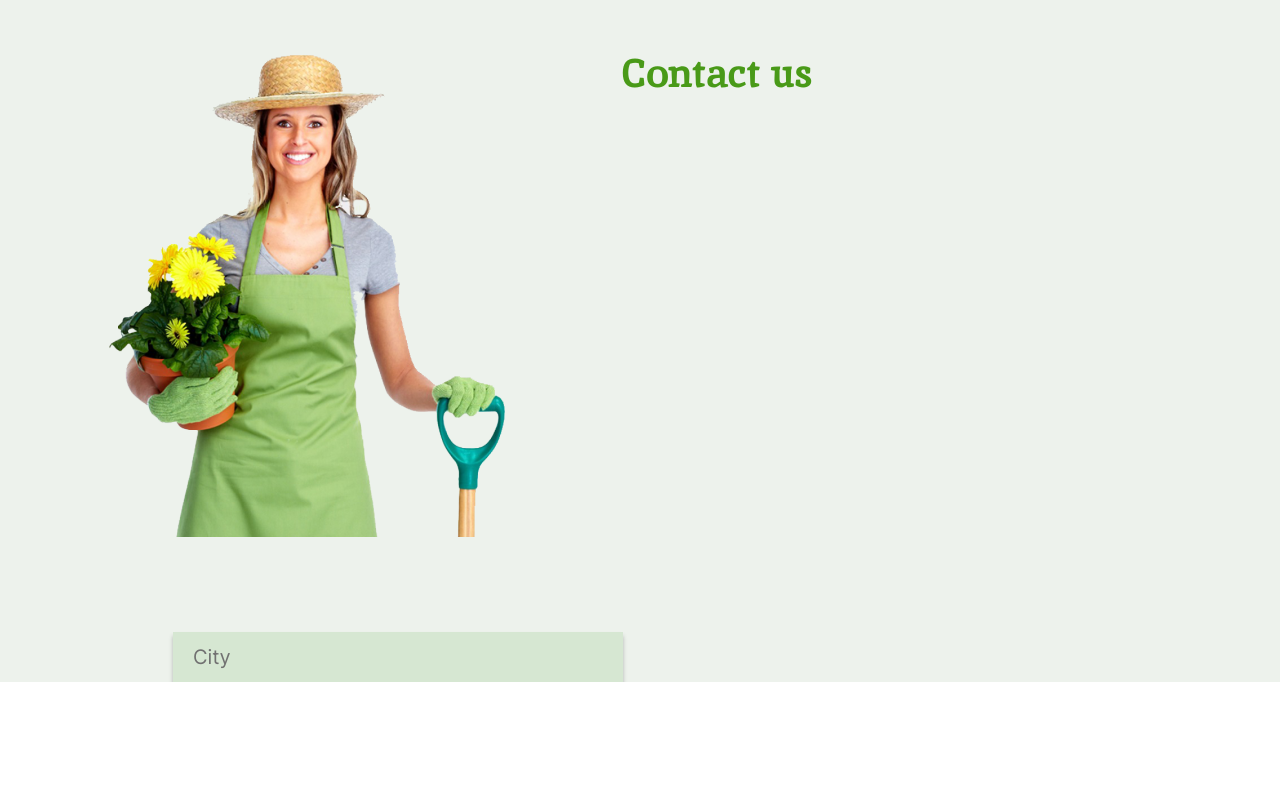
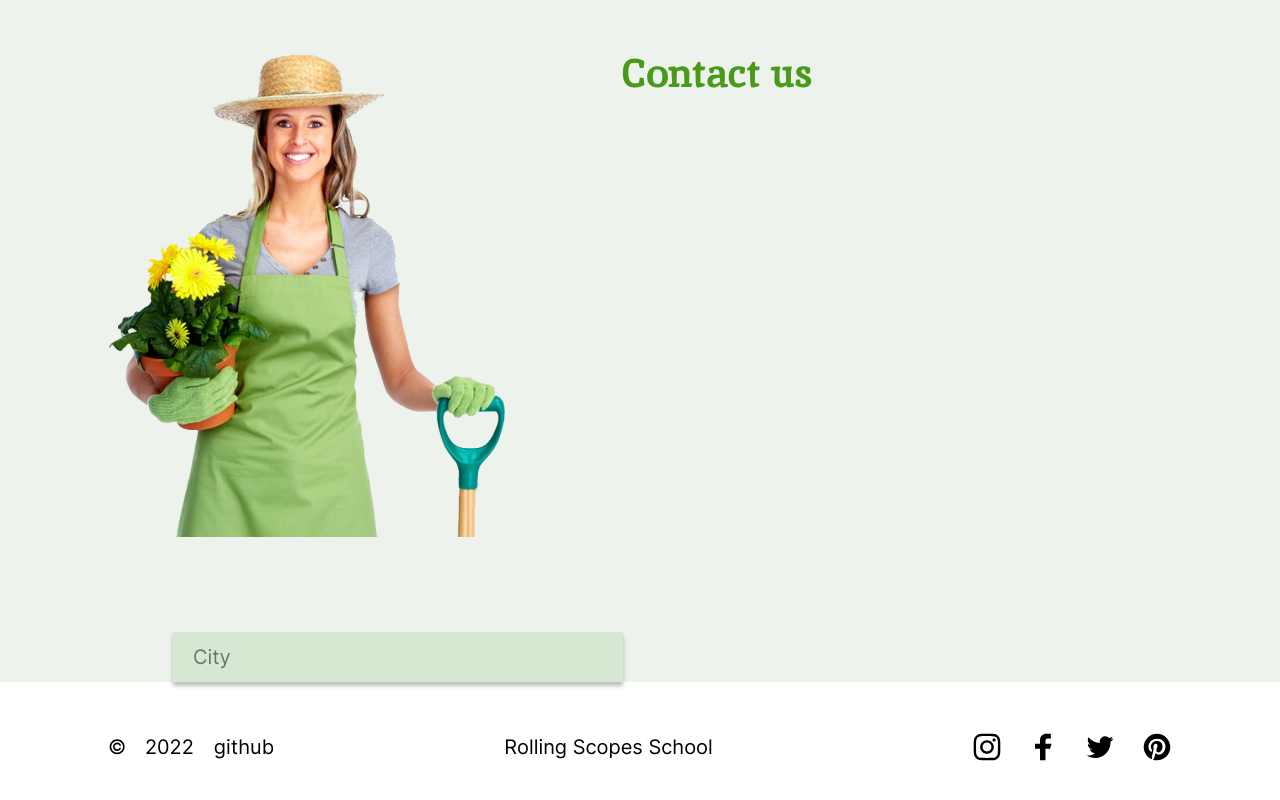
Before and after one commit to Artems549/practice, a plain HTML site: page plants/index.html in a window 1280 px wide. Shown: the part 3928-4728 px from the top of the page. Before the commit the page ends 4610 px from the top, so only its background shows below. Drawn offline with Linux system fonts and the light colour scheme.

Commit message:
feat: add footer

```diff
--- a/plants/css/style.css
+++ b/plants/css/style.css
@@ -436,3 +436,75 @@ html {
 }
 
 /* Contact style end */
+
+/* Footer style start */
+
+.footer__top {
+    display: flex;
+    flex-wrap: wrap;
+    justify-content: space-between;
+    align-items: center;
+    margin: 40px 109px 40px 109px;
+
+}
+.footer__left {
+    display: flex;
+    flex-wrap: wrap;
+    align-items: center;
+}
+.footer__left-item {
+    margin-right: 20px;
+    align-items: center;
+}
+.footer__left-item {
+    font-family: 'Inter';
+    font-style: normal;
+    font-weight: 400;
+    font-size: 20px;
+    line-height: 50px;
+    color: #000000;
+    text-decoration: none;
+}
+.footer__left-item-link {
+    font-family: 'Inter';
+    font-style: normal;
+    font-weight: 400;
+    font-size: 20px;
+    line-height: 50px;
+    color: #000000;
+    text-decoration: none;
+    transition: 0.2s linear;
+}
+.footer__left-item-link:hover, .footer__left-item-link:active, .footer__left-item-link:focus {
+    opacity: 0.7;
+}
+.footer__rs {
+    font-family: 'Inter';
+    font-style: normal;
+    font-weight: 400;
+    font-size: 20px;
+    line-height: 50px;
+    color: #000000;
+    text-decoration: none;
+    transition: 0.2s linear;
+}
+.footer__rs:hover, .footer__rs:active, .footer__rs:focus {
+    opacity: 0.7;
+}
+.footer-right {
+    display: flex;
+    flex-wrap: wrap;
+    align-items: center;
+}
+.footer__icon.p {
+    margin-left: 25px;
+}
+.footer__icon {
+    margin-left: 30px;
+    transition: 0.2s linear;
+}
+.footer__icon:hover, .footer__icon.active, .footer__icon:focus {
+    opacity: 0.7
+}
+
+/* Footer style end */
--- a/plants/index.html
+++ b/plants/index.html
@@ -202,5 +202,25 @@
         </section>
     </main>
 
+    <footer class="footer">
+        <div class="wrapper">
+            <div class="footer__top">
+                <div class="footer__left">
+                    <img class="footer__left-item" src="img/©.svg" alt="©.svg">
+                    <p class="footer__left-item footer__left-item-year">2022</p>
+                    <a  class="footer__left-item-link" href="#!"><p>github</p></a>
+                </div>
+                <div class="footer__center">
+                    <a class="footer__rs" href="#!"><p >Rolling Scopes School</p></a>
+                </div>
+                <div class="footer__right">
+                    <a href="#!"><img class="footer__icon i" src="img/footer__inatagram.svg" alt="instagram"></a>
+                    <a href="#!"><img class="footer__icon" src="img/footer__facebook.svg" alt="facebook"></a>
+                    <a href="#!"><img class="footer__icon" src="img/footer__twitter.svg" alt="twitter"></a>
+                    <a href="#!"><img class="footer__icon p" src="img/footer__p.svg" alt="p"></a>
+                </div>
+            </div>
+        </div>
+    </footer>
 </body>
 </html>
```
